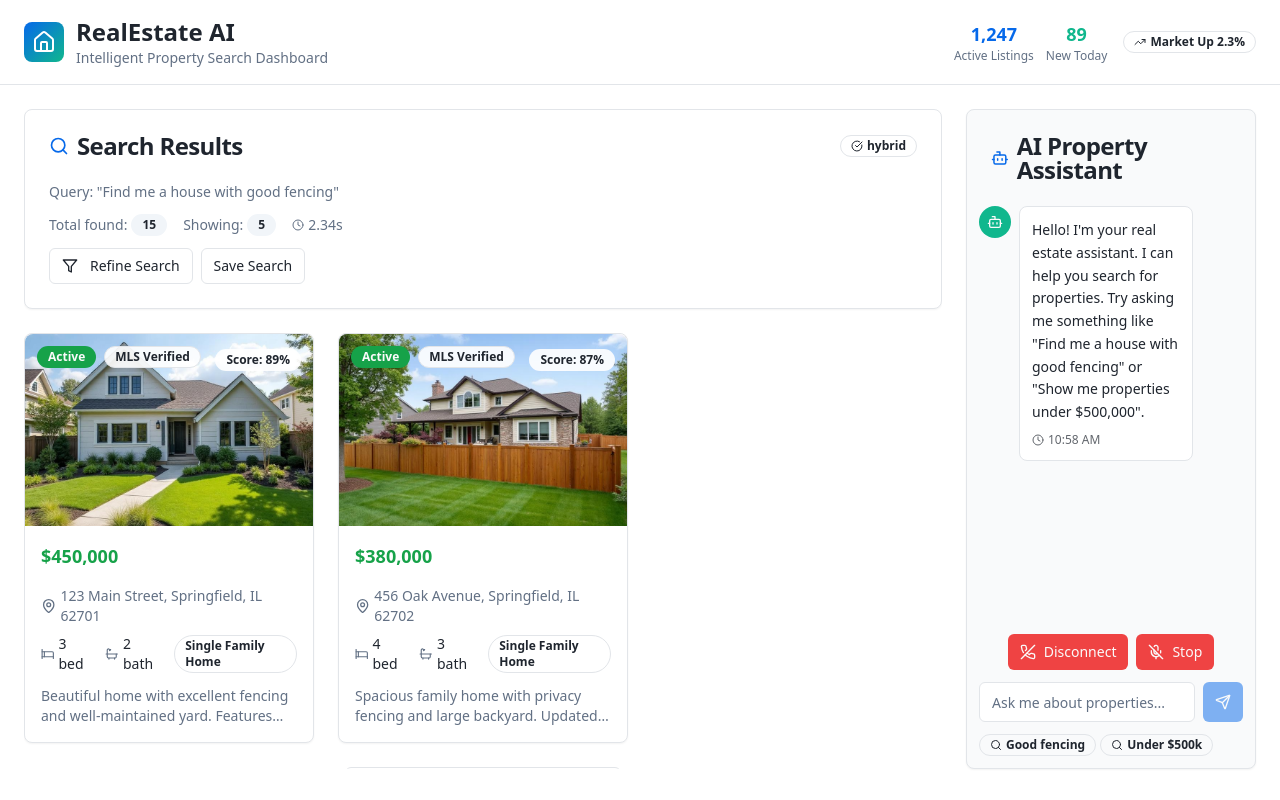
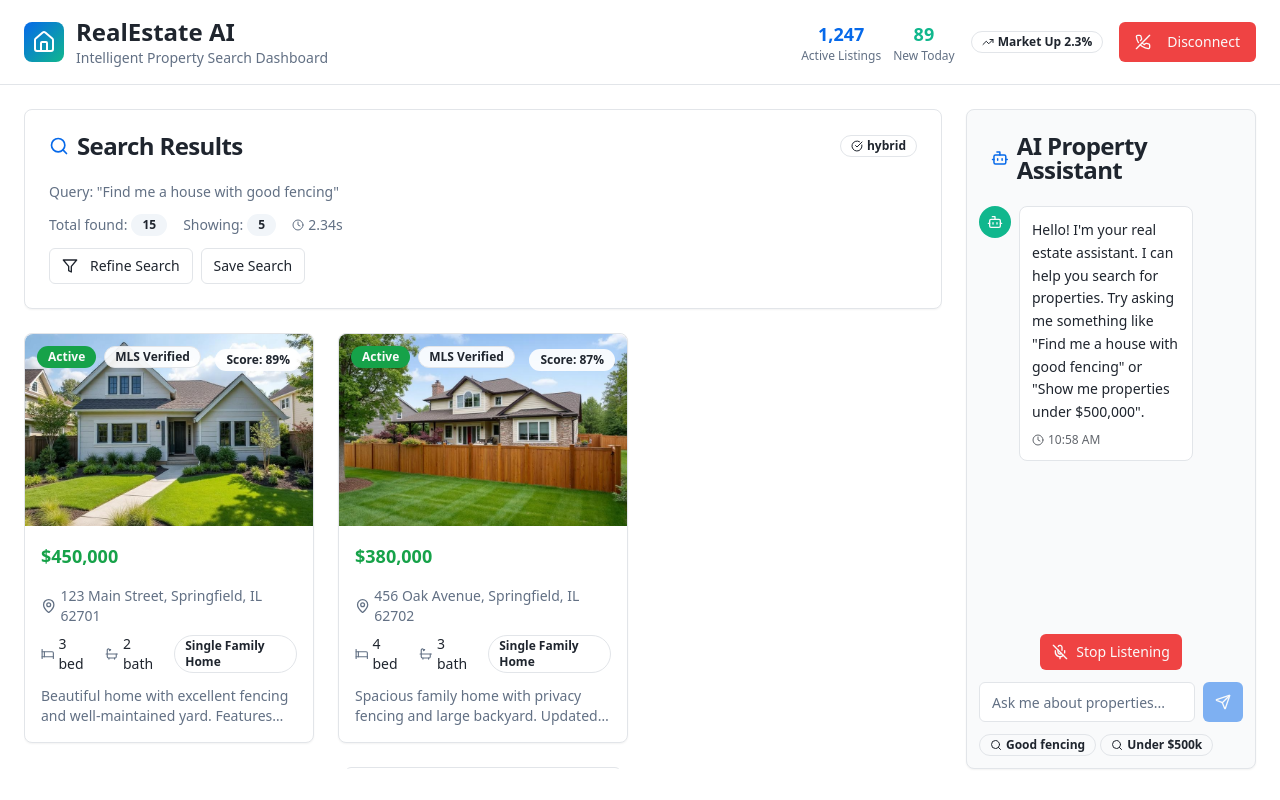
Before and after one commit to Allenmylath/dwelling-scribe, a React (Vite) app: page / in a window 1280 px wide. Built offline with nearby package versions, Linux system fonts and the light colour scheme.

Commit message:
Refactor chat console UI
Remove the connect button from the chat console and create a separate connect button component. This change aims to declutter the chat console and allow for more functionalities to be added in the future.

```diff
--- a/src/components/ChatConsole.tsx
+++ b/src/components/ChatConsole.tsx
@@ -4,7 +4,7 @@ import { Button } from "@/components/ui/button";
 import { Input } from "@/components/ui/input";
 import { ScrollArea } from "@/components/ui/scroll-area";
 import { Badge } from "@/components/ui/badge";
-import { Send, Bot, User, Search, Clock, Mic, MicOff, Phone, PhoneOff } from "lucide-react";
+import { Send, Bot, User, Search, Clock, Mic, MicOff } from "lucide-react";
 
 interface ChatMessage {
   id: string;
@@ -29,7 +29,6 @@ export function ChatConsole({ onSearch }: ChatConsoleProps) {
   ]);
   const [inputValue, setInputValue] = useState('');
   const [isLoading, setIsLoading] = useState(false);
-  const [isConnected, setIsConnected] = useState(true);
   const [isListening, setIsListening] = useState(true);
   const [recognition, setRecognition] = useState<any>(null);
   const scrollAreaRef = useRef<HTMLDivElement>(null);
@@ -107,14 +106,6 @@ export function ChatConsole({ onSearch }: ChatConsoleProps) {
     }, 1000);
   };
 
-  const handleConnect = () => {
-    setIsConnected(!isConnected);
-    if (isConnected && isListening) {
-      // Stop listening when disconnecting
-      handleMicToggle();
-    }
-  };
-
   const handleMicToggle = () => {
     if (!recognition) {
       alert('Speech recognition is not supported in this browser.');
@@ -125,10 +116,6 @@ export function ChatConsole({ onSearch }: ChatConsoleProps) {
       recognition.stop();
       setIsListening(false);
     } else {
-      if (!isConnected) {
-        alert('Please connect first before using the microphone.');
-        return;
-      }
       recognition.start();
       setIsListening(true);
     }
@@ -211,40 +198,20 @@ export function ChatConsole({ onSearch }: ChatConsoleProps) {
         {/* Voice Controls */}
         <div className="flex gap-2 justify-center">
           <Button
-            onClick={handleConnect}
-            variant={isConnected ? "destructive" : "default"}
-            size="sm"
-            className="flex items-center gap-2"
-          >
-            {isConnected ? (
-              <>
-                <PhoneOff className="w-4 h-4" />
-                Disconnect
-              </>
-            ) : (
-              <>
-                <Phone className="w-4 h-4" />
-                Connect
-              </>
-            )}
-          </Button>
-
-          <Button
             onClick={handleMicToggle}
             variant={isListening ? "destructive" : "outline"}
             size="sm"
-            disabled={!isConnected}
             className="flex items-center gap-2"
           >
             {isListening ? (
               <>
                 <MicOff className="w-4 h-4" />
-                Stop
+                Stop Listening
               </>
             ) : (
               <>
                 <Mic className="w-4 h-4" />
-                Listen
+                Start Listening
               </>
             )}
           </Button>
--- /dev/null
+++ b/src/components/ConnectButton.tsx
@@ -0,0 +1,40 @@
+import { useState } from "react";
+import { Button } from "@/components/ui/button";
+import { Phone, PhoneOff } from "lucide-react";
+
+interface ConnectButtonProps {
+  onConnect?: (connected: boolean) => void;
+  className?: string;
+}
+
+export function ConnectButton({ onConnect, className }: ConnectButtonProps) {
+  const [isConnected, setIsConnected] = useState(true);
+
+  const handleConnect = () => {
+    const newConnectedState = !isConnected;
+    setIsConnected(newConnectedState);
+    if (onConnect) {
+      onConnect(newConnectedState);
+    }
+  };
+
+  return (
+    <Button
+      onClick={handleConnect}
+      variant={isConnected ? "destructive" : "default"}
+      className={className}
+    >
+      {isConnected ? (
+        <>
+          <PhoneOff className="w-4 h-4 mr-2" />
+          Disconnect
+        </>
+      ) : (
+        <>
+          <Phone className="w-4 h-4 mr-2" />
+          Connect
+        </>
+      )}
+    </Button>
+  );
+}
--- a/src/components/Dashboard.tsx
+++ b/src/components/Dashboard.tsx
@@ -1,6 +1,7 @@
 import { useState } from "react";
 import { ChatConsole } from "./ChatConsole";
 import { PropertySearchResults } from "./PropertySearchResults";
+import { ConnectButton } from "./ConnectButton";
 import { Card, CardContent, CardHeader, CardTitle } from "@/components/ui/card";
 import { Badge } from "@/components/ui/badge";
 import { Home, MessageSquare, TrendingUp, Users } from "lucide-react";
@@ -43,6 +44,7 @@ export function Dashboard() {
                 <TrendingUp className="w-3 h-3" />
                 Market Up 2.3%
               </Badge>
+              <ConnectButton />
             </div>
           </div>
         </div>
```
